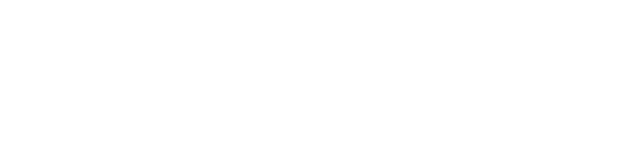
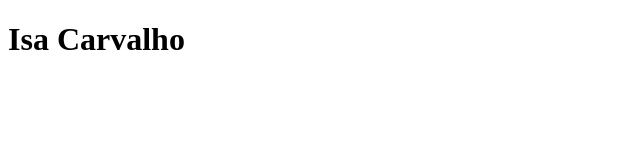
Before and after one commit to isasilvacar82-droid/aula24-08, a plain HTML site: page index.html in a window 1280 px wide. Shown: the whole page, without its empty margins (0-640 px from the left). Drawn offline with Linux system fonts and the light colour scheme.

Commit message:
feat/isa

```diff
--- a/index.html
+++ b/index.html
@@ -6,6 +6,6 @@
     <title>Document</title>
 </head>
 <body>
-
+    <h1>Isa Carvalho</h1>
 </body>
 </html>
```
